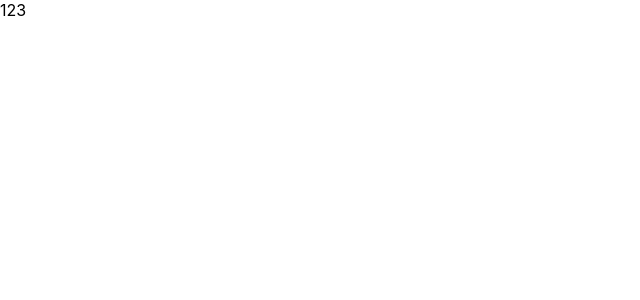
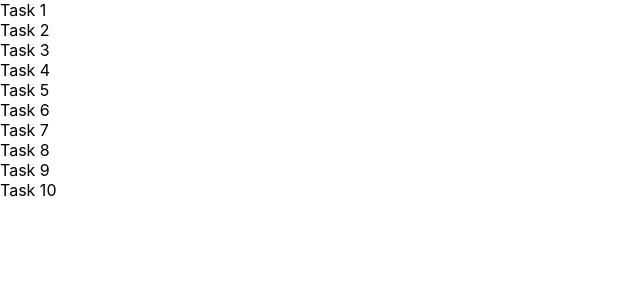
Before and after one commit to iclegane/todo, a React (Create React App) app: page / in a window 1280 px wide. Shown: the top 300 px of the page, without its empty margins (0-640 px from the left). Built offline with nearby package versions, Linux system fonts and the light colour scheme.

Commit message:
included TaskList to App

```diff
--- a/src/components/App/App.tsx
+++ b/src/components/App/App.tsx
@@ -1,10 +1,15 @@
-import React from 'react';
+import React, { useState } from 'react';
+import TaskList from '../TaskList/TaskList';
+import { tasks as TaskItems } from '../../utils/tasks';
+import { AppContainer } from '../../css/css';
 
-const App:React.FC = () => {
+const App: React.FC = () => {
+  const [tasks] = useState(TaskItems);
+
   return (
-    <div className="App">
-        123
-    </div>
+    <AppContainer className="App">
+      <TaskList items={tasks} />
+    </AppContainer>
   );
 }
 
```
